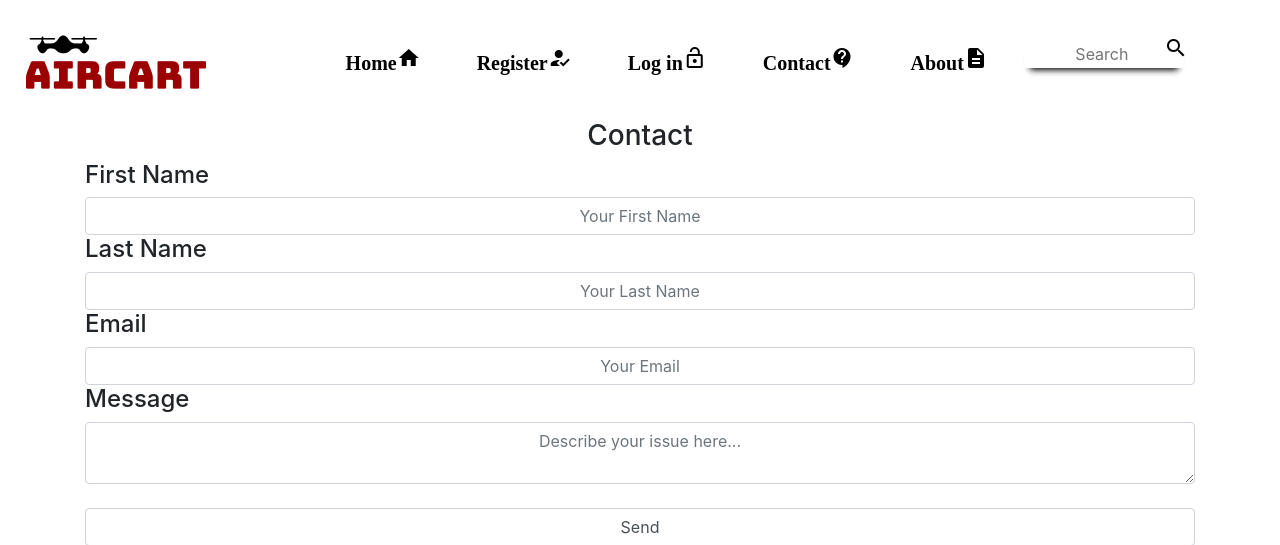
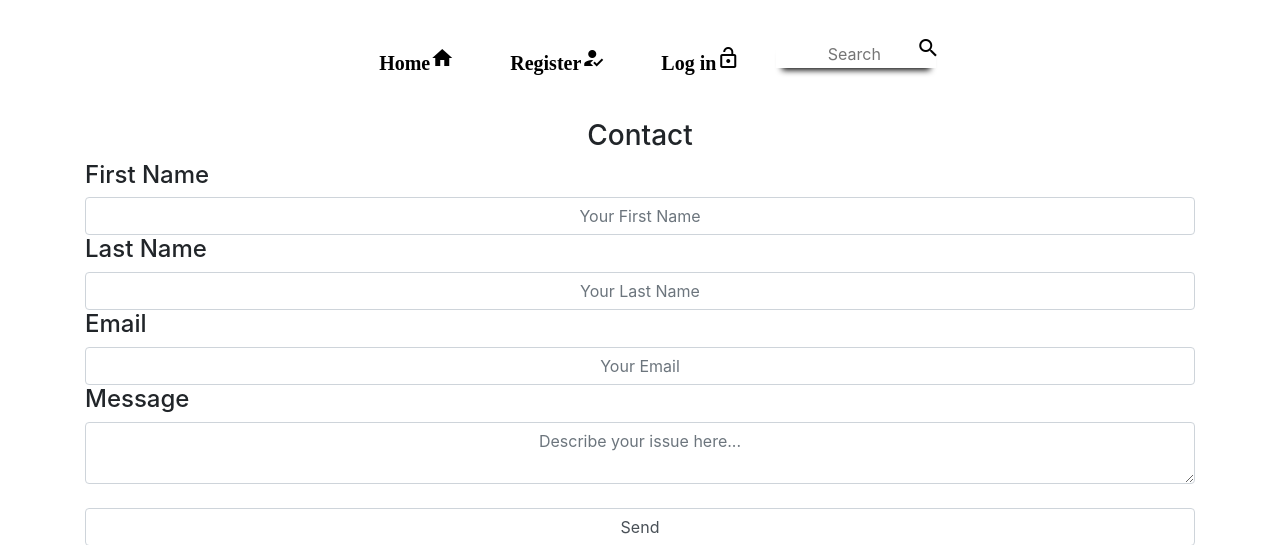
Before and after one commit to wiziz/grocery_cart, a Django app: page /contact in a window 1280 px wide. Shown: the top 545 px of the page. Run offline with Django 3.2, Linux system fonts and the light colour scheme; some libraries are stand-ins or nearby versions.

Commit message:
usertype

```diff
--- a/ecommerce/models.py
+++ b/ecommerce/models.py
@@ -20,6 +20,8 @@ class Product(models.Model):
     price = models.DecimalField(decimal_places=2, max_digits=100, default=0.0)
     salePrice = models.DecimalField( decimal_places=2, max_digits=100, default=0.0)
     slug = models.SlugField()
+    photo = models.ImageField(upload_to='images', null=True)
+    availability = models.IntegerField(default=0)
     category = models.CharField(max_length=120, choices=STATUS_CHOICES, default="Others")
     timestamp = models.DateTimeField(auto_now_add=True, auto_now=False)
     updated = models.DateTimeField(auto_now_add=False, auto_now=True)
--- a/ecommerce/templates/html/nav.html
+++ b/ecommerce/templates/html/nav.html
@@ -34,7 +34,7 @@
 
 
         <nav class="navbar navbar-expand-lg  navbar-light">
-            <a class="navbar-brand" href="{% url 'homeMain' %}"><img  id="brand" src="{% static 'images/branch.png' %}"/></a>
+            <!-- <a class="navbar-brand" href="{% url 'homeMain' %}"><img  id="brand" src="{% static 'images/branch.png' %}"/></a> -->
             <button class="navbar-toggler" type="button" data-toggle="collapse" data-target="#navbarNav" aria-controls="navbarNav" aria-expanded="false" aria-label="Toggle navigation">
               <span class="navbar-toggler-icon" style="border:none "></span>
             </button>
@@ -45,8 +45,8 @@
                         <li class="navbar-part-group nav-link"><a href="{% url 'homeMain' %}" class="badge">Home<span class="material-icons">home</span></a></li>
                         <li class="navbar-part-group nav-link"><a href="{% url 'register' %}" class="badge">Register<span class="material-icons">how_to_reg</span></a></li>
                         <li class="navbar-part-group nav-link"><a href="{% url 'signin' %}" class="badge">Log in<span class="material-icons">lock_open</span></a></li>
-                        <li class="navbar-part-group nav-link"><a href="{% url 'contact' %}" class="badge"> Contact<span class="material-icons">contact_support</span></a></li>
-                        <li class="navbar-part-group nav-link"><a  href="{% url 'about' %} " class="badge">About<span class="material-icons">description</span></a></li>
+                        <!-- <li class="navbar-part-group nav-link"><a href="{% url 'contact' %}" class="badge"> Contact<span class="material-icons">contact_support</span></a></li>
+                        <li class="navbar-part-group nav-link"><a  href="{% url 'about' %} " class="badge">About<span class="material-icons">description</span></a></li> -->
                         <li class="navbar-part-group nav-link">
                                           <form class="search" action='/s/'>
                                                 {% comment %} /s/ for searching {% endcomment %}
--- a/ecommerce/templates/store/create_Product.html
+++ b/ecommerce/templates/store/create_Product.html
@@ -5,7 +5,7 @@
 
 <div class="header-bar">
   <h1>Add a product</h1>
-  <a href ="{% url 'products' %}"> Go Back</a>
+  <a href ="{% url 'homeMain' %}"> Go Back</a>
 </div>
 
 <div class="card-body">
--- a/ecommerce/views.py
+++ b/ecommerce/views.py
@@ -222,11 +222,11 @@ class ProductDetail(LoginRequiredMixin, DetailView):
 
 class CreateProduct(UserPassesTestMixin, LoginRequiredMixin, CreateView):
     def test_func(self):
-        return not self.request.user.groups.filter(name='customer').exists()
+        return not self.request.user.groups.filter(name='Customer').exists()
     model = Product
     template_name = 'store/create_Product.html'
-    fields = ['name', 'description', 'price', 'photo', 'availability']
-    success_url = reverse_lazy('products')
+    fields = ['title', 'description', 'price', 'photo', 'availability']
+    success_url = reverse_lazy('homeMain')
 
     def form_valid(self, form):
         form.instance.user = self.request.user
@@ -238,7 +238,7 @@ class UpdateProduct(UserPassesTestMixin, LoginRequiredMixin, UpdateView):
         return not self.request.user.groups.filter(name='customer').exists()
     model = Product
     template_name = 'store/update_Product.html'
-    fields = ['name', 'description', 'price', 'photo', 'availability']
+    fields = ['title', 'description', 'price', 'photo', 'availability']
     success_url = reverse_lazy('products')
 
 
```
Also changed, not shown: db.sqlite3, ecommerce/migrations/0023_product_user.py (added), ecommerce/migrations/0024_auto_20210423_0306.py (added).
